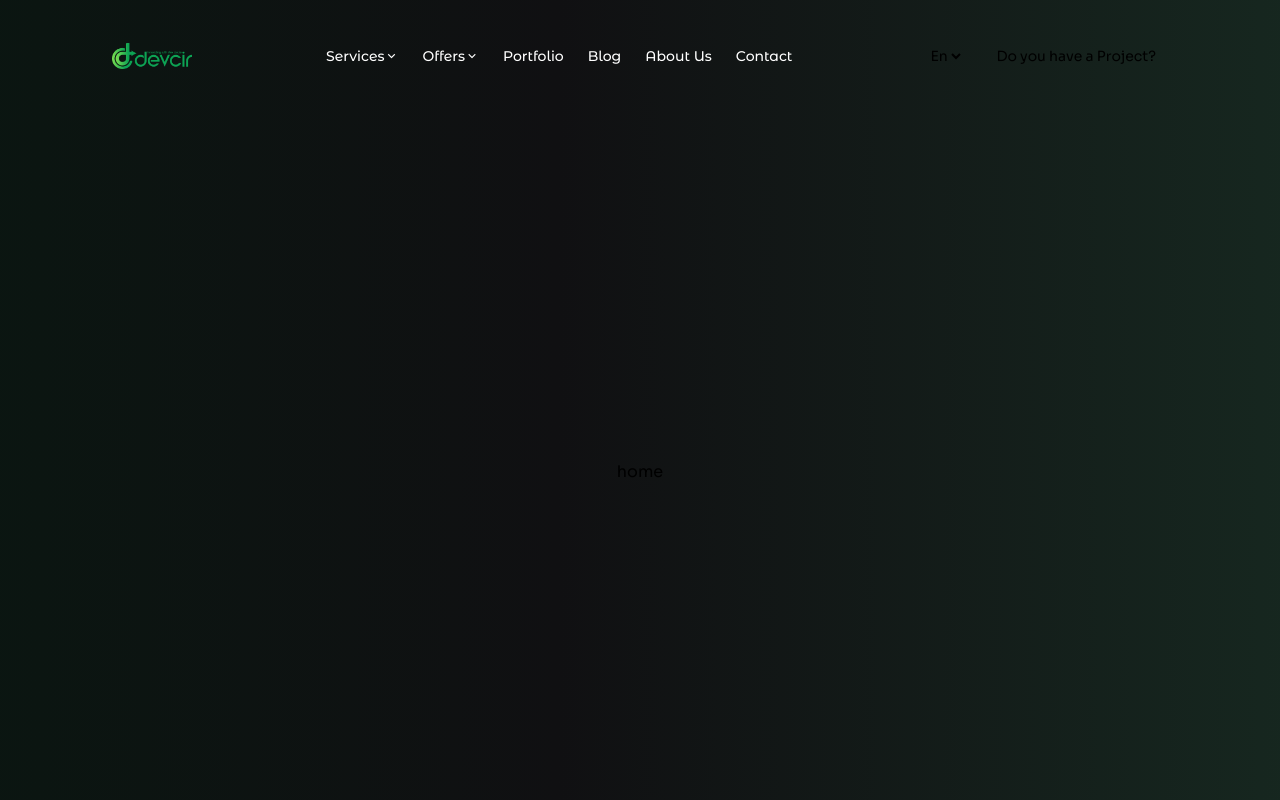
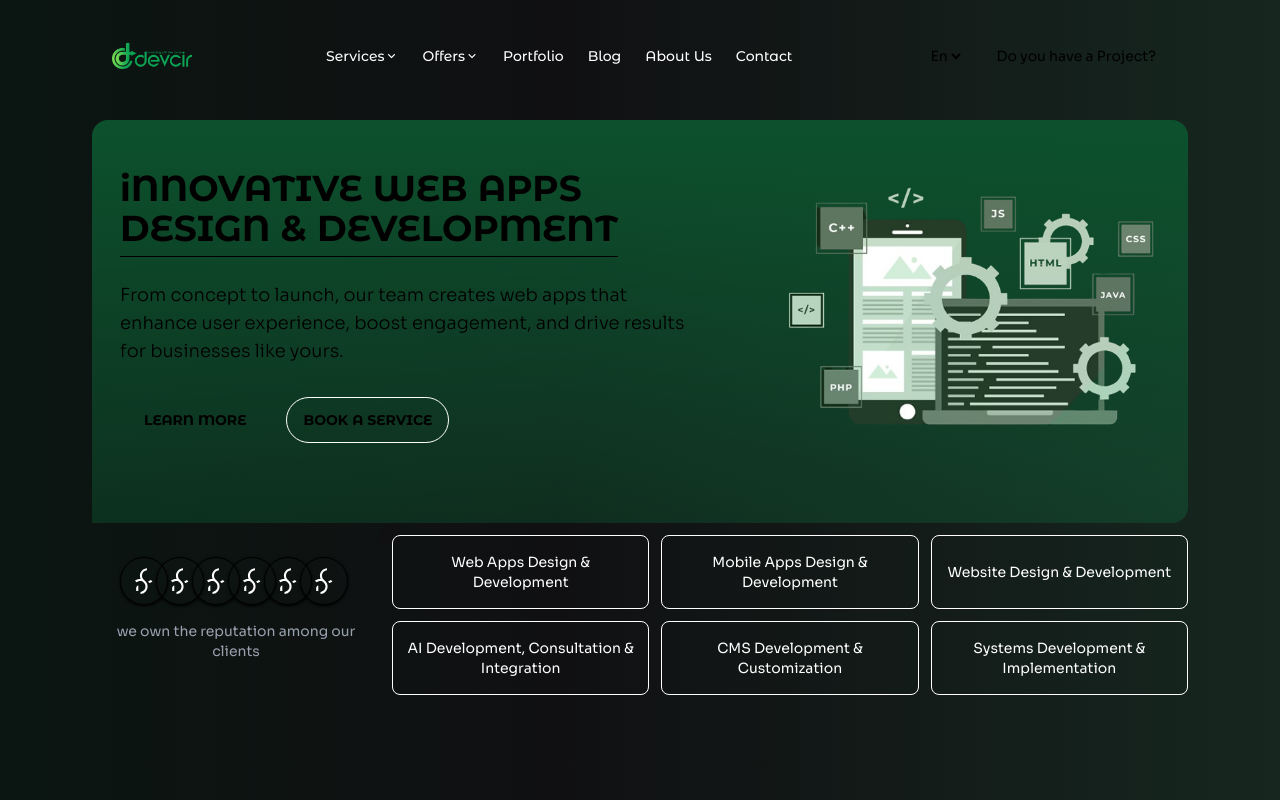
Before and after one commit to Leader437/Devcir, a React (Vite) app: page / in a window 1280 px wide. Shown: the top 800 px of the page. Built offline with nearby package versions, Linux system fonts and the light colour scheme.

Commit message:
completed the home hero

```diff
--- a/src/App.jsx
+++ b/src/App.jsx
@@ -10,7 +10,7 @@ import Contact from "./pages/Contact";
 function App() {
   return (
     <>
-      <div className="min-h-[400dvh] text-custom-white" id="app-main">
+      <div className="min-h-[400dvh] text-custom-white pt-25 md:pt-30" id="app-main">
         <BrowserRouter>
           <Navbar />
           <Routes>
--- a/src/components/Button/Button.css
+++ b/src/components/Button/Button.css
@@ -4,5 +4,5 @@
 
 .btn-v1:hover {
     transform: translateY(-2px);
-    box-shadow: #0DA354 0px 5px 30px -10px;
+    box-shadow: #00FF79 0px 5px 30px -10px;
 }
--- a/src/components/Button/Button.jsx
+++ b/src/components/Button/Button.jsx
@@ -2,7 +2,7 @@ import "./Button.css"
 
 const Button = (props) => {
   return (
-    <button className="bg-custom-green px-3 py-1.5 rounded-sm cursor-pointer text-md lg:text-sm btn-v1">{props.btn_text}</button>
+    <button className="bg-custom-green px-3 py-1.5 rounded-sm cursor-pointer whitespace-nowrap text-md lg:text-sm btn-v1">{props.btn_text}</button>
   )
 }
 
--- /dev/null
+++ b/src/components/Button2/Button2.css
@@ -0,0 +1,3 @@
+.btn-v2 {
+    transition: transform 0.2s, box-shadow 0.2s;
+}
--- /dev/null
+++ b/src/components/Button2/Button2.jsx
@@ -0,0 +1,9 @@
+import "./Button2.css"
+
+const Button2 = (props) => {
+  return (
+    <button className="bg-custom-green px-6 py-3 rounded-3xl cursor-pointer font-yaro whitespace-nowrap uppercase text-sm lg:text-sm font-bold btn-v2">{props.btn_text}</button>
+  )
+}
+
+export default Button2
--- /dev/null
+++ b/src/components/Button3/Button3.css
@@ -0,0 +1,4 @@
+.btn-v3 {
+    transition: transform 0.2s, box-shadow 0.2s;
+    border: 1.5px solid white;
+}
--- /dev/null
+++ b/src/components/Button3/Button3.jsx
@@ -0,0 +1,9 @@
+import "./Button3.css"
+
+const Button3 = (props) => {
+  return (
+    <button className="bg-transparent px-4 py-3 rounded-3xl cursor-pointer font-yaro uppercase whitespace-nowrap text-sm lg:text-sm font-bold btn-v3">{props.btn_text}</button>
+  )
+}
+
+export default Button3
--- /dev/null
+++ b/src/components/Hero/Hero.jsx
@@ -0,0 +1,92 @@
+import heroIllustration from "../../assets/home-hero-illustration.png";
+import sLogo from "../../assets/s-logo.svg";
+import Button2 from "../Button2/Button2.jsx";
+import Button3 from "../Button3/Button3.jsx";
+
+const ServiceCard = ({ title }) => (
+  <div className="bg-custom-dark-green flex items-center justify-center border-1 border-solid border-custom-green text-white py-4 px-3 rounded-lg z-10 transition duration-300 hover:shadow-[0_0_15px_2px_#00FF79] cursor-pointer">
+    <h3 className="text-sm font-normal text-center">{title}</h3>
+  </div>
+);
+
+const Hero = () => {
+  return (
+    <div className="container">
+      <div className="">
+        <div className="rounded-2xl rounded-b-none lg:rounded-br-2xl bg-gradient-to-b from-[#0C512D] to-[#0DA25433] px-3 sm:px-4 md:px-5 lg:px-7 pt-12 pb-20">
+          <div className="flex flex-col-reverse lg:flex-row justify-center items-center gap-12 lg:gap-16">
+            <div className="max-w-full text-center lg:text-left">
+              <h1 className="font-yaro font-bold text-3xl md:text-4xl mb-6 pb-2 max-w-fit mx-auto lg:mx-0 border-b-[1.5px] border-custom-white ">
+                iNNOVATIVE WEB APPS
+                <br />
+                DESIGN & DEVELOPMENT
+              </h1>
+              <p className="font-sora font-light text-sm md:text-[16px] xl:text-lg text-custom-grey mb-8 md:max-w-[80%] mx-auto lg:max-w-[95%] lg:mx-0">
+                From concept to launch, our team creates web apps that enhance
+                user experience, boost engagement, and drive results for
+                businesses like yours.
+              </p>
+              <div className="flex flex-col max-w-[70%] mx-auto lg:mx-0 sm:flex-row gap-4 justify-center lg:justify-start">
+                <Button2 btn_text="Learn More" />
+                <Button3 btn_text="Book a Service" />
+              </div>
+            </div>
+            <div className="w-[85%] sm:w-[70%] md:w-1/2 lg:w-[80%] mx-auto">
+              <img
+                src={heroIllustration}
+                alt="tech illustrations"
+                className="w-full"
+              />
+            </div>
+          </div>
+        </div>
+
+        <div className="lg:flex ">
+          <div className="">
+            <div className="overflow-hidden w-full bg-custom-faded-green rounded-b-2xl h-full pb-10 lg:pb-0 flex flex-col items-center justify-center">
+              <div className="flex justify-center gap-0 translate-x-7 mb-4">
+                <div className="w-12 h-12 p-3.5 rounded-full bg-custom-green border-1 border-solid border-custom-grey shadow-black shadow flex items-center justify-center">
+                  <img src={sLogo} alt="s shaped logo" />
+                </div>
+                <div className="w-12 h-12 p-3.5 rounded-full bg-custom-green border-1 border-solid border-custom-grey shadow-black shadow -translate-x-3 flex items-center justify-center">
+                  <img src={sLogo} alt="s shaped logo" />
+                </div>
+                <div className="w-12 h-12 p-3.5 rounded-full bg-custom-green border-1 border-solid border-custom-grey shadow-black shadow -translate-x-6 flex items-center justify-center">
+                  <img src={sLogo} alt="s shaped logo" />
+                </div>
+                <div className="w-12 h-12 p-3.5 rounded-full bg-custom-green border-1 border-solid border-custom-grey shadow-black shadow -translate-x-9 flex items-center justify-center">
+                  <img src={sLogo} alt="s shaped logo" />
+                </div>
+                <div className="w-12 h-12 p-3.5 rounded-full bg-custom-green border-1 border-solid border-custom-grey shadow-black shadow -translate-x-12 flex items-center justify-center">
+                  <img src={sLogo} alt="s shaped logo" />
+                </div>
+                <div className="w-12 h-12 p-3.5 rounded-full bg-custom-green border-1 border-solid border-custom-grey shadow-black shadow -translate-x-15 flex items-center justify-center">
+                  <img src={sLogo} alt="s shaped logo" />
+                </div>
+              </div>
+              <p className="text-sm text-center text-gray-400">
+                we own the reputation among our clients
+              </p>
+            </div>
+          </div>
+
+          <div className="relative mt-5 lg:mt-0 lg:pl-3 lg:pt-3">
+            <div className="bg-custom-faded-green w-5 h-5 absolute left-0 top-0 hidden lg:block">
+              <span className="bg-[#101012] w-5 h-5 absolute left-0 top-0 rounded-tl-2xl"></span>
+            </div>
+            <div className="grid grid-cols-1 md:grid-cols-2 lg:grid-cols-3 gap-3">
+              <ServiceCard title="Web Apps Design & Development" />
+              <ServiceCard title="Mobile Apps Design & Development" />
+              <ServiceCard title="Website Design & Development" />
+              <ServiceCard title="AI Development, Consultation & Integration" />
+              <ServiceCard title="CMS Development & Customization" />
+              <ServiceCard title="Systems Development & Implementation" />
+            </div>
+          </div>
+        </div>
+      </div>
+    </div>
+  );
+};
+
+export default Hero;
--- a/src/components/Navbar/Navbar.jsx
+++ b/src/components/Navbar/Navbar.jsx
@@ -9,7 +9,7 @@ const Navbar = () => {
   const toggleMenu = () => setShowMenu(!showMenu);
 
   return (
-    <nav className="container sticky top-[20px] left-0">
+    <nav className="container fixed top-[20px] left-1/2 -translate-x-1/2 z-40">
       <div className="bg-custom-dark-green p-4 md:p-5  rounded-[7px] flex justify-between items-center">
         <Link to="/" className="block z-50">
           <img src={logo} alt="main Devcir logo" className="w-20" />
--- a/src/pages/Home.jsx
+++ b/src/pages/Home.jsx
@@ -1,9 +1,11 @@
-import React from 'react'
+import Hero from "../components/Hero/Hero";
 
 const home = () => {
   return (
-    <div className='min-h-[100dvh] flex items-center justify-center'>home</div>
-  )
-}
+    <>
+      <Hero />
+    </>
+  );
+};
 
-export default home
+export default home;
--- a/tailwind.config.js
+++ b/tailwind.config.js
@@ -15,10 +15,11 @@ export default {
       },
       colors: {
         customWhite: "#FFFFFF",
-        customGrey: "#808080",
+        customGrey: "#8D8D8D",
         customGreen: "#0DA354",
         customContrastGreen: "#0C512D",
         customDarkGreen: "#091110",
+        customBrightGreen: "#00FF79",
         customFadedGreen: "#0DA35433",
       },
       screens: {
@@ -36,8 +37,8 @@ export default {
         ".container": {
           width: '100%',
           maxWidth: '1200px',
-          paddingRight: '12px',
-          paddingLeft: '12px',
+          paddingRight: '16px',
+          paddingLeft: '16px',
           [`@media (min-width: ${theme("screens.md")})`]: {
             paddingRight: "32px",
             paddingLeft: "32px",
```
Also changed, not shown: src/assets/home-hero-illustration.png (added), src/assets/s-logo.svg (added), 6 other files (tests, documents, lock files or other folders).
